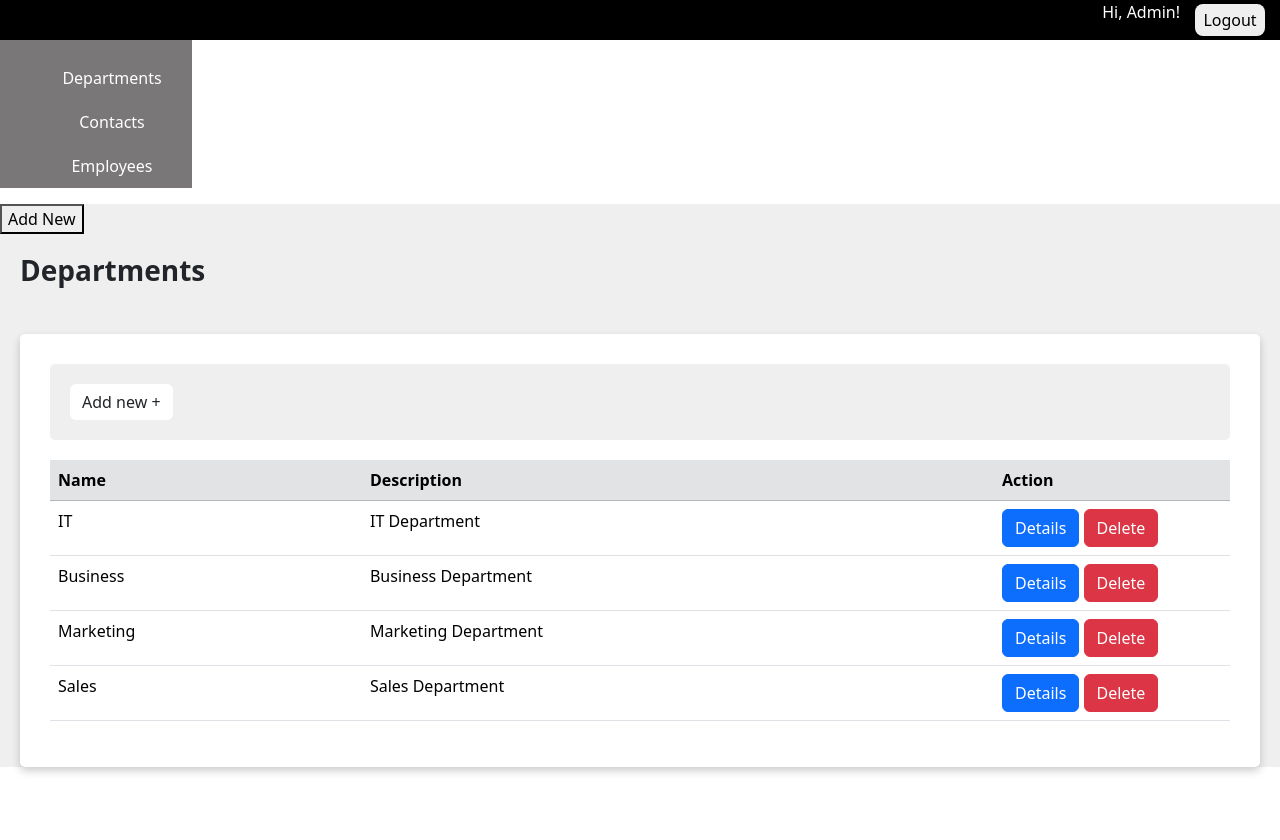
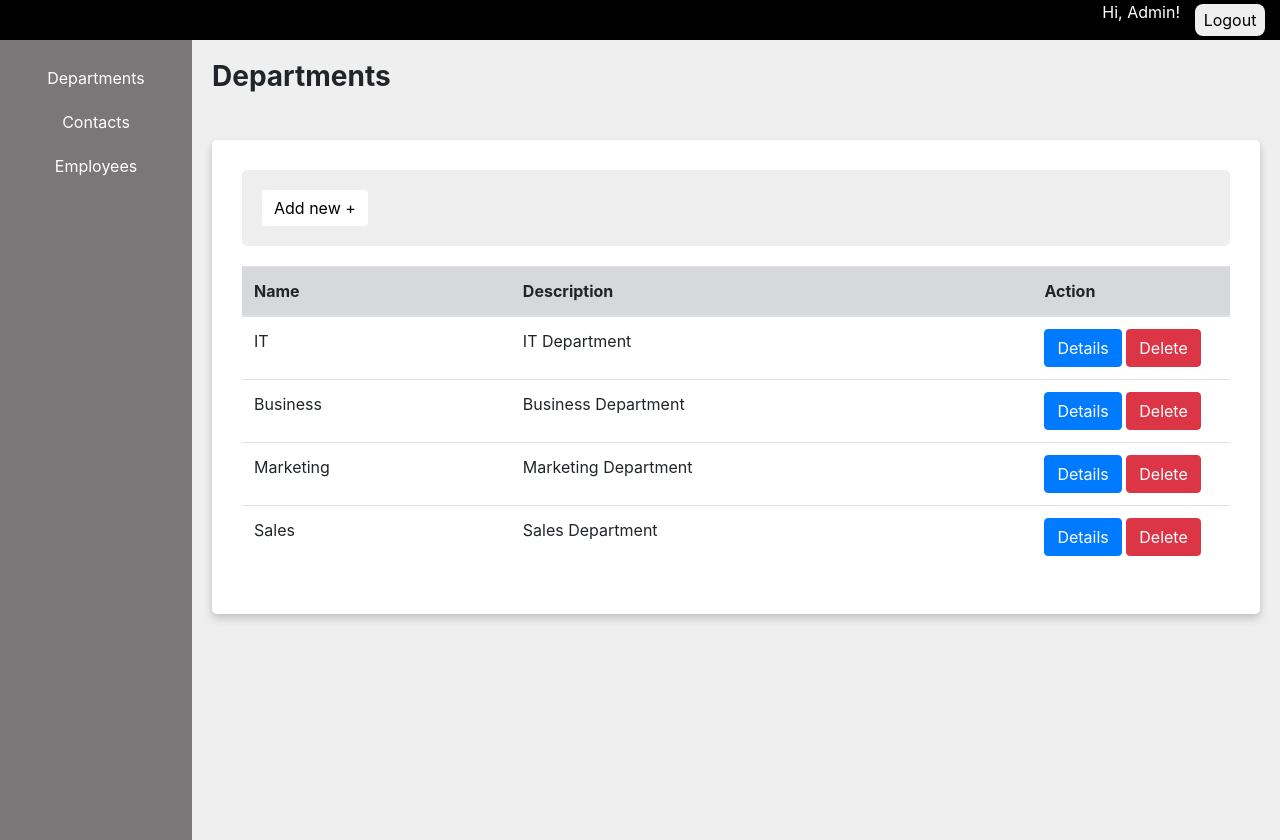
Before and after one commit to hothanhtuan1209/python-training, a Django app: page /departments in a window 1280 px wide. Before the commit the page ends 774 px from the top, so only its background shows below. Run offline with Django 4.2, Linux system fonts and the light colour scheme; a user stored in the database is signed in; data comes from the database, SQL or seed files in the repository; some libraries are stand-ins or nearby versions.

Commit message:
Update format for web base

```diff
--- a/django/manager_employees/templates/base.html
+++ b/django/manager_employees/templates/base.html
@@ -1,21 +1,30 @@
 <!DOCTYPE html>
 {% load static %}
-
 <html lang="en">
   <head>
     <meta charset="UTF-8" />
     <meta name="viewport" content="width=device-width, initial-scale=1.0" />
     <title>Base</title>
     <link rel="stylesheet" href="{% static 'css/navigator.css' %}" />
-    {% load django_bootstrap5 %}
-
-    {% bootstrap_css %}
-
-    {% bootstrap_javascript %}
+    <link
+      href="https://maxcdn.bootstrapcdn.com/bootstrap/4.0.0/css/bootstrap.min.css"
+      rel="stylesheet"
+      integrity="sha384-Gn5384xqQ1aoWXA+058RXPxPg6fy4IWvTNh0E263XmFcJlSAwiGgFAW/dAiS6JXm"
+      crossorigin="anonymous"
+    />
+    <link
+      rel="stylesheet"
+      href="https://cdn.jsdelivr.net/npm/bootstrap-icons@1.10.2/font/bootstrap-icons.css"
+    />
+    <meta
+      name="viewport"
+      content="width=device-width, initial-scale=1, shrink-to-fit=no"
+    />
   </head>
   <body>
     <header class="header">
       <div class="header-wrapper">
+        {% csrf_token %}
         <p class="header-notify">Hi, {{ user.username }}!</p>
         <form method="post" action="{% url 'user_logout' %}">
           {% csrf_token %}
@@ -24,7 +33,7 @@
       </div>
     </header>
     <!-- SIDEBAR -->
-    <main class="container-page">
+    <div class="body-container">
       <nav class="sidebar">
         <ul class="sidebar-list">
           <li
@@ -35,20 +44,15 @@
           <li class="sidebar-item">
             <a class="item-link" href="#">Contacts</a>
           </li>
-          <li class="sidebar-item">
+          <li
+            class="sidebar-item {% if context.current_page == 'employees' %}active{% endif %}"
+          >
             <a class="item-link" href="#">Employees</a>
           </li>
         </ul>
       </nav>
       <!-- CONTENT-->
-      <div class="content">
-        <div class="page-bar">
-          <p class="page-name">{% block page_name %}{% endblock %}</p>
-          <button class="add-button">Add New</button>
-        </div>
-        {% block content %}{% endblock %}
-      </div>
-    </main>
-    <script src="{% static 'js/index.js' %}"></script>
+      <div class="content">{% block content %}{% endblock %}</div>
+    </div>
   </body>
 </html>
```
